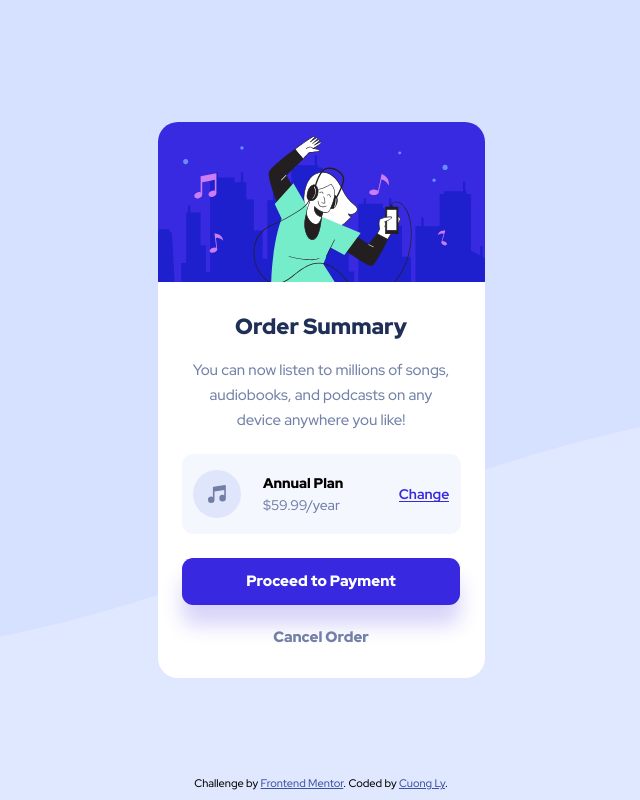
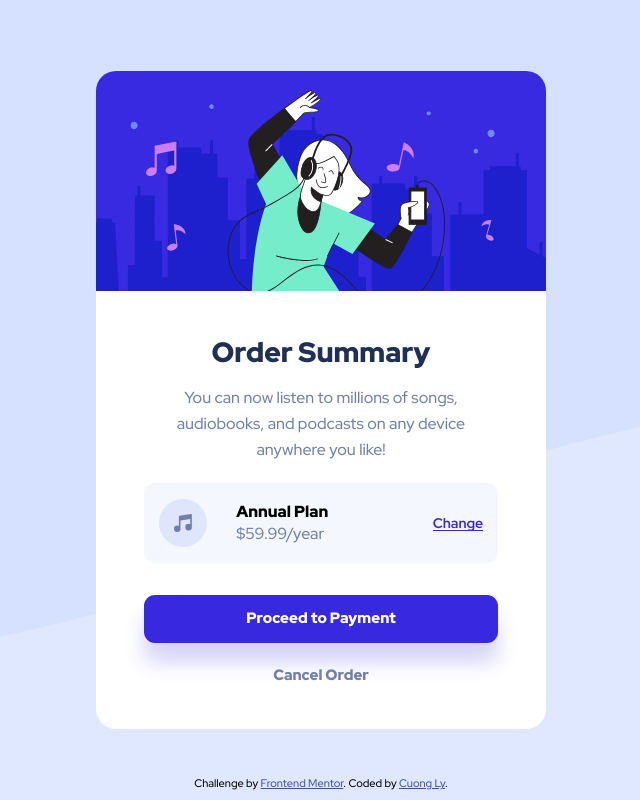
Before and after one commit to cuonglyy/order-summary-component, a plain HTML site: page index.html in a window 1280 px wide. Shown: the whole page, without its empty margins (319-959 px from the left). Drawn offline with Linux system fonts and the light colour scheme.

Commit message:
Finished desktop design

```diff
--- a/styles/styles.css
+++ b/styles/styles.css
@@ -227,3 +227,47 @@ body {
 /*
     ============ DESKTOP DESIGN ==============
 */
+
+
+@media screen and (min-width: 680px) {
+    .card {
+        max-width: 45rem;
+    }
+
+    #hero {
+        width: auto;
+    }
+
+    .order-summary {
+        padding: 4.5rem 0;
+    }
+
+    #header {
+        font-size: 2.8rem;
+    }
+
+    .text-content {
+        margin: 1.7rem 0 2rem 0;
+        font-size: 1.6rem;
+        width: 35.4rem;
+        line-height: 2.6rem;
+    }
+
+    #plan {
+        width: 35.4rem;
+        margin-bottom: 3.2rem;
+    }
+
+    .plan__info {
+        margin-right: 7.5rem;
+    }
+
+    .plan__info > .type,
+    .plan__info > .price {
+        font-size: 1.6rem;
+    }
+
+    .pay-btn {
+        width: 35.4rem;
+    }
+}
```
